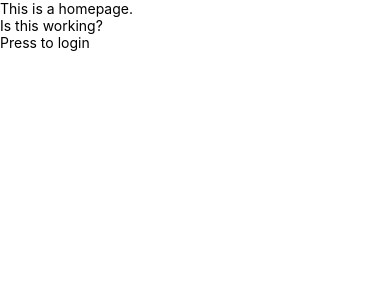
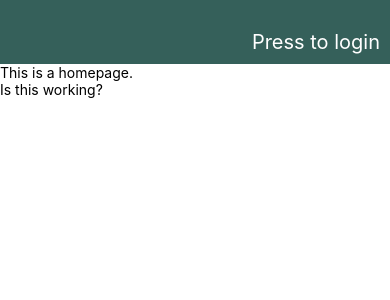
Before and after one commit to majorazero/githubBrowser, a React Native app: screen / in a window 390 px wide. Shown: the top 300 px of the page. Built offline with nearby package versions, Linux system fonts and the light colour scheme.

Commit message:
added styling

```diff
--- a/app/sections/Header.js
+++ b/app/sections/Header.js
@@ -1,5 +1,5 @@
 import React, {Component} from "react";
-import {Text,StyleSheet} from "react-native";
+import {Text,StyleSheet, View} from "react-native";
 
 class Header extends Component {
   constructor(props){
@@ -16,11 +16,29 @@
   render(){
     let display = this.state.isLoggedIn ? "Sample User" : this.props.message;
     return(
-      <Text onPress={this.toggleUser}>
-        {display}
-      </Text>
+      <View style={styles.headStyle}>
+        <Text
+          onPress={this.toggleUser}
+          style={styles.headText}>
+          {display}
+        </Text>
+      </View>
     );
   }
 }
 
+const styles = StyleSheet.create({
+  headText: {
+    textAlign: 'right',
+    color: "#ffffff",
+    fontSize: 20
+  },
+  headStyle: {
+    paddingTop: 30,
+    paddingBottom: 10,
+    paddingRight: 10,
+    backgroundColor: "#35605a"
+  }
+});
+
 export default Header;
--- a/app/views/Home.js
+++ b/app/views/Home.js
@@ -6,9 +6,9 @@
   render(){
     return(
       <View>
+        <Header message={'Press to login'} />
         <Text>This is a homepage.</Text>
         <Text>Is this working?</Text>
-        <Header message={'Press to login'} />
       </View>
     );
   }
```
